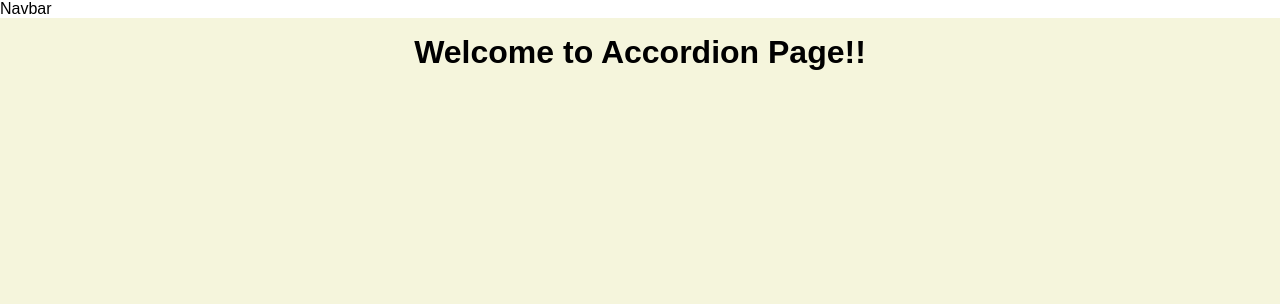
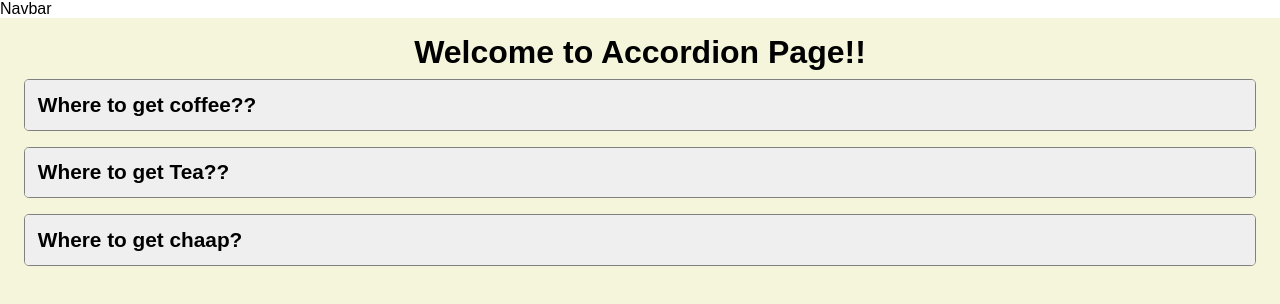
Before and after one commit to shivansh-mangla/react-elements-practice, a React (Vite) app: page / in a window 1280 px wide. Shown: the top 304 px of the page. Built offline with nearby package versions, Linux system fonts and the light colour scheme.

Commit message:
Completed accordion page

```diff
--- a/src/components/Accordion.jsx
+++ b/src/components/Accordion.jsx
@@ -7,7 +7,10 @@ const Accordion = ({children, defaultOpenIndex=null}) => {
   return (
     <div>
         {Children.map(children, (child, index) =>
-            cloneElement(child)
+            cloneElement(child, {
+                isOpen: index === openIndex,
+                onToggle: () => setOpenIndex(index === openIndex ? null : index),
+            })
         )}
     </div>
   )
--- a/src/components/AccordionItem.jsx
+++ b/src/components/AccordionItem.jsx
@@ -1,9 +1,22 @@
 import React from 'react'
+import './styles/accordion-item.css'
 
-const AccordionItem = ({children}) => {
+const AccordionItem = ({isOpen, onToggle, header, children}) => {
   return (
-    <div>
+    <div className='accordion-item'>
+        <h3 className='accordion-item-title'>
+            <button
+                onClick={onToggle}
+            >
+                {header}
+            </button>
+        </h3>
 
+        {isOpen &&
+            <h4 className='accordion-item-desc'>
+                {children}
+            </h4>
+        }
     </div>
   )
 }
--- /dev/null
+++ b/src/components/styles/accordion-item.css
@@ -0,0 +1,35 @@
+.accordion-item{
+    width: 100%;
+    display: flex;
+    flex-direction: column;
+    padding: 0.5rem;
+}
+
+.accordion-item-title{
+    width: 100%;
+    background-color: aqua;
+    border: 1px solid gray;
+    border-radius: 0.3rem;
+    overflow: hidden;
+}
+
+.accordion-item-title button{
+    width: 100%;
+    height: 100%;
+    outline: none;
+    border: none;
+    cursor: pointer;
+    font-weight: 600;
+    font-size: 1.3rem;
+    text-align: left;
+    padding: 0.8rem;
+}
+
+.accordion-item-desc{
+    background-color: rgba(242, 223, 189, 0.5);
+    border-radius: 0 0 0.8rem 0.8rem;
+    text-align: left;
+    padding: 0.8rem;
+    font-size: 1rem;
+    font-style: italic;
+}
--- a/src/pages/AccordionPage.jsx
+++ b/src/pages/AccordionPage.jsx
@@ -1,6 +1,7 @@
 import React from 'react'
 import Accordion from '../components/Accordion'
 import AccordionItem from '../components/AccordionItem'
+import './styles/accordionPage.css'
 
 const AccordionPage = () => {
   return (
--- /dev/null
+++ b/src/pages/styles/accordionPage.css
@@ -0,0 +1,4 @@
+.accordion-page{
+    width: 100%;
+    text-align: center;
+}
```
